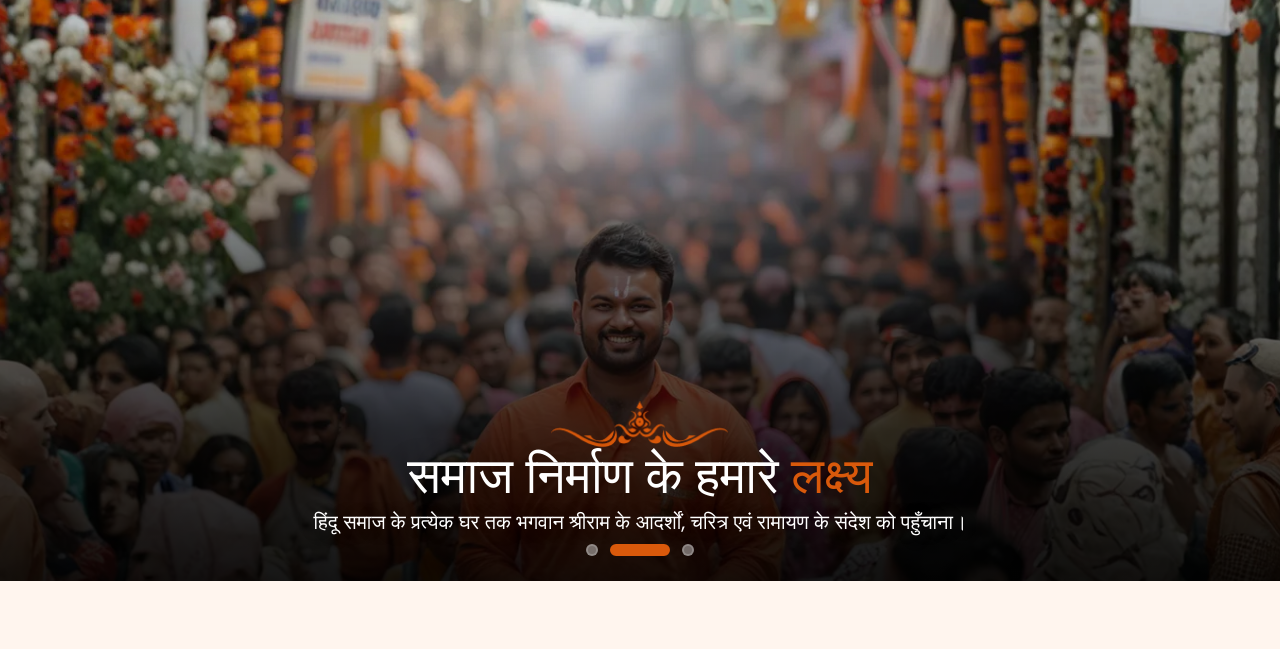
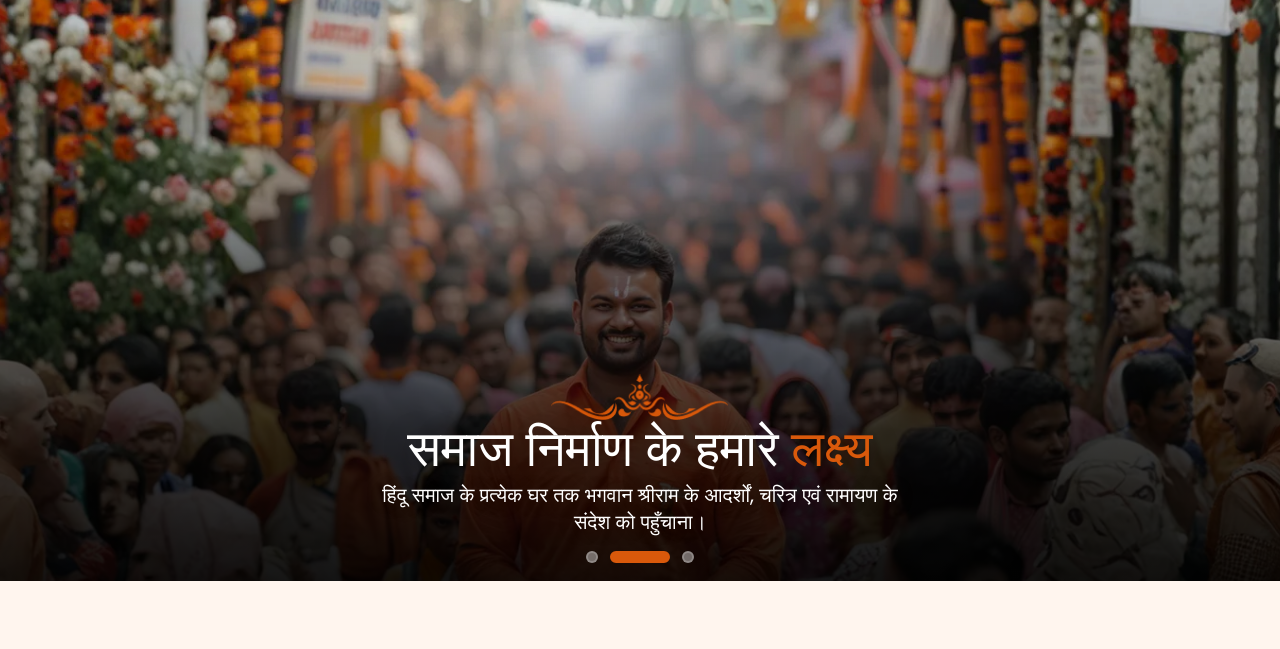
Before and after one commit to daksh-prajapat/turban-gallery, a plain HTML site: page index.html in a window 1280 px wide. Shown: the part 133-782 px from the top of the page. Drawn offline with Linux system fonts and the light colour scheme; a web font is replaced by a local one.

Commit message:
changes in code

```diff
--- a/style.css
+++ b/style.css
@@ -511,9 +511,10 @@ body {
     color: rgba(255, 255, 255, 0.9);
     display: block;
     margin-top: 1px;
-    max-width: 700px;
+    max-width: 550px;
     margin-left: auto;
     margin-right: auto;
+    letter-spacing: 0;
     text-shadow: 0 2px 20px rgba(0, 0, 0, 0.5);
 }
 
@@ -543,11 +544,12 @@ body {
     color: #FFFFFF;
     display: block;
     margin-top: 1px;
-    max-width: 700px;
+    max-width: 550px;
     margin-left: auto;
     margin-right: auto;
     text-shadow: 0 2px 20px rgba(0, 0, 0, 0.3);
     position: relative;
+    letter-spacing: 0;
     z-index: 2;
 }
 
@@ -574,7 +576,7 @@ body {
 /* Hero Dots */
 .hero-section-new .hero-dots {
     position: absolute;
-    bottom: 25px;
+    bottom: 18px;
     left: 50%;
     transform: translateX(-50%);
     display: flex;
```
